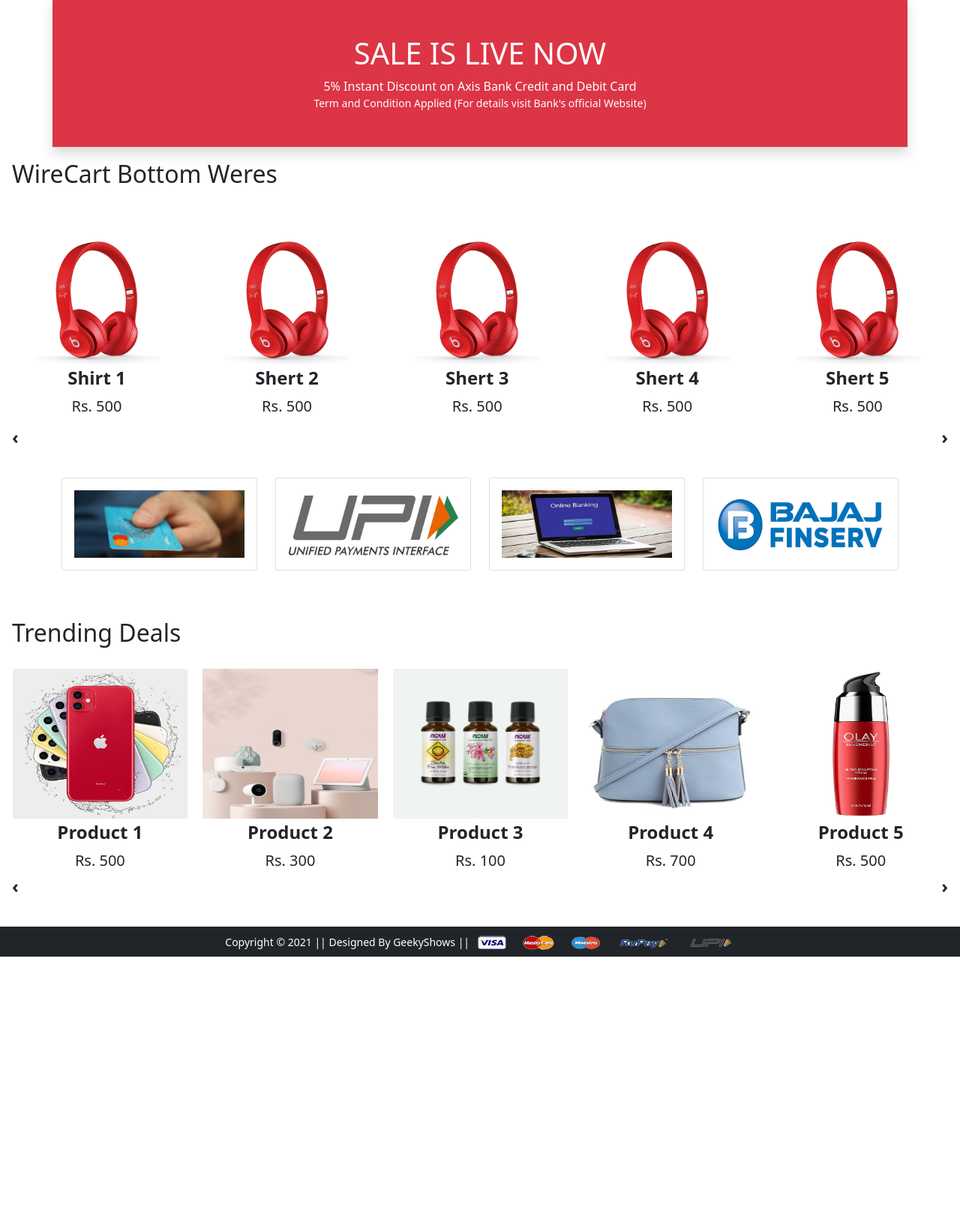
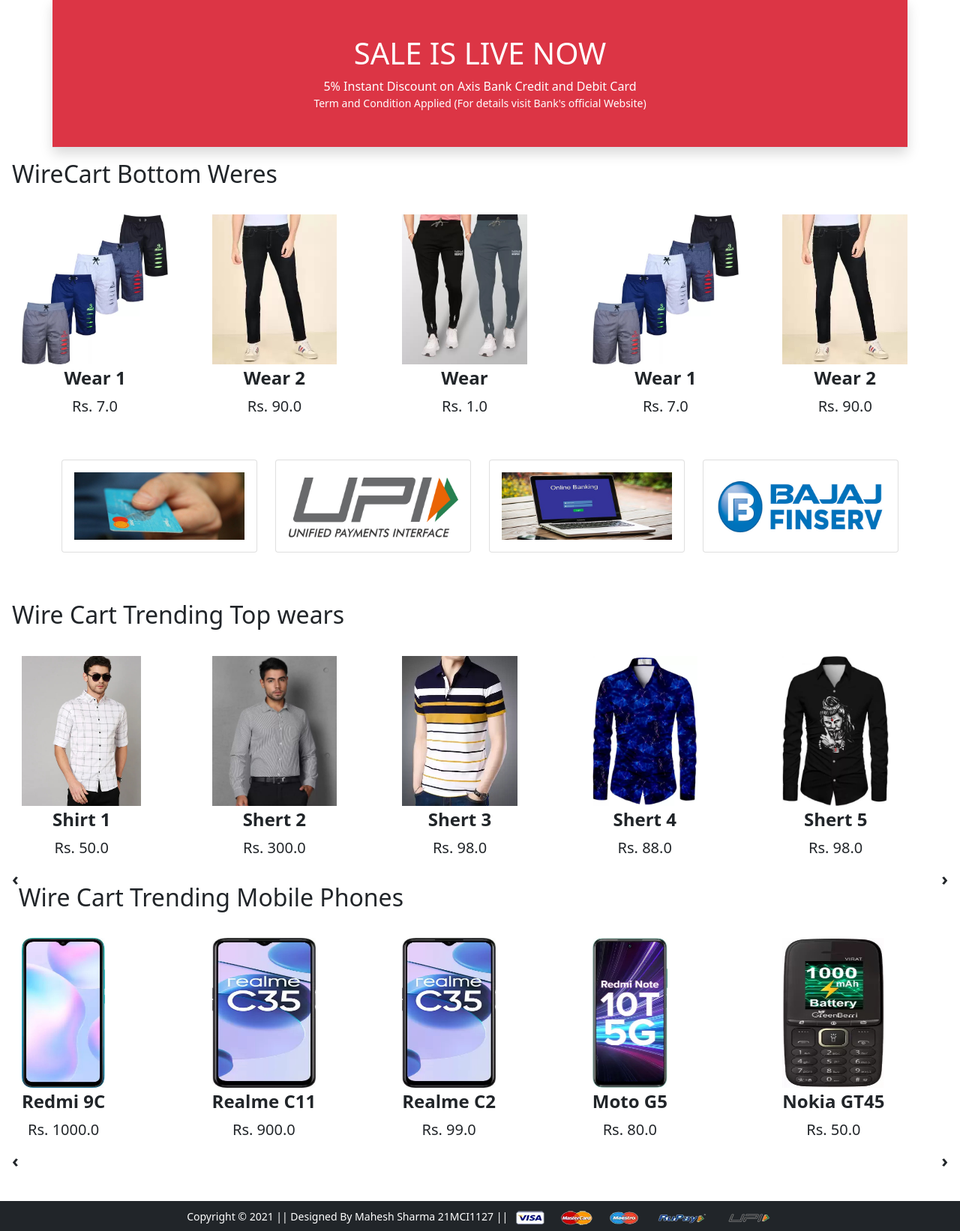
Before and after one commit to techstarMahesh/WireCart, a Django app: page / in a window 1280 px wide. Shown: the part 538-2180 px from the top of the page at 75% size. Before the commit the page ends 1814 px from the top, so only its background shows below. Run offline with Django 4.2, Linux system fonts and the light colour scheme; data comes from the database, SQL or seed files in the repository; both versions use the stored data as it was after the commit; some libraries are stand-ins or nearby versions.

Commit message:
product and product discription added

```diff
--- a/app/templates/app/base.html
+++ b/app/templates/app/base.html
@@ -89,7 +89,7 @@
 
     <!-- Start Footer -->
     <footer class="container-fluid bg-dark text-center p-2 mt-5">
-        <small class="text-white">Copyright &copy; 2021 || Designed By GeekyShows || </small>
+        <small class="text-white">Copyright &copy; 2021 || Designed By Mahesh Sharma 21MCI1127 || </small>
         <img src="{% static 'app/images/payment.png' %}" alt="" srcset="" class="img-fluid" height="2px">
     </footer> <!-- End Footer -->
 
--- a/app/templates/app/home.html
+++ b/app/templates/app/home.html
@@ -49,8 +49,8 @@
  <h2>WireCart Bottom Weres</h2>
  <!-- Slider 1 -->
  <div class="owl-carousel" id="slider1">
-  {% for b in topwears %}
-  <a href="{% url 'product-detail' %}" class="btn"><div class="item"><img src="{% static 'app/images/product/1.jpg' %}" alt="" height="200px"><span class="fw-bold"> {{b.title}} </span><br><span class="fs-5">Rs. 500</span></div></a>
+  {% for b in bottomwears %}
+  <a href="{% url 'product-detail' b.id %}" class="btn"><div class="item"><img src="{{b.product_image.url}}" alt="" height="200px"><span class="fw-bold"> {{b.title}} </span><br><span class="fs-5">Rs. {{b.discounted_price}} </span></div></a>
   {% endfor %}
  </div>
 </div>
@@ -93,22 +93,26 @@
 
 <!-- 2nd Product Slider -->
 <div class="mx-3">
- <h2>Trending Deals</h2>
+ <h2>Wire Cart Trending Top wears</h2>
  <!-- Slider 2 -->
  <div class="owl-carousel" id="slider2">
-  <div class="item"><img src="{% static 'app/images/product/12.jpg' %}" alt="" height="200px"><span class="fw-bold">Product 1</span><br><span class="fs-5">Rs. 500</span></div>
-  <div class="item"><img src="{% static 'app/images/product/11.jpg' %}" alt="" height="200px"><span class="fw-bold">Product 2</span><br><span class="fs-5">Rs. 300</span></div>
-  <div class="item"><img src="{% static 'app/images/product/10.jpg' %}" alt="" height="200px"><span class="fw-bold">Product 3</span><br><span class="fs-5">Rs. 100</span></div>
-  <div class="item"><img src="{% static 'app/images/product/9.jpg' %}" alt="" height="200px"><span class="fw-bold">Product 4</span><br><span class="fs-5">Rs. 700</span></div>
-  <div class="item"><img src="{% static 'app/images/product/8.jpg' %}" alt="" height="200px"><span class="fw-bold">Product 5</span><br><span class="fs-5">Rs. 500</span></div>
-  <div class="item"><img src="{% static 'app/images/product/11.jpg' %}" alt="" height="200px"><span class="fw-bold">Product 6</span><br><span class="fs-5">Rs. 400</span></div>
-  <div class="item"><img src="{% static 'app/images/product/5.jpg' %}" alt="" height="200px"><span class="fw-bold">Product 7</span><br><span class="fs-5">Rs. 500</span></div>
-  <div class="item"><img src="{% static 'app/images/product/11.jpg' %}" alt="" height="200px"><span class="fw-bold">Product 8</span><br><span class="fs-5">Rs. 300</span></div>
-  <div class="item"><img src="{% static 'app/images/product/12.jpg' %}" alt="" height="200px"><span class="fw-bold">Product 9</span><br><span class="fs-5">Rs. 600</span></div>
-  <div class="item"><img src="{% static 'app/images/product/7.jpg' %}" alt="" height="200px"><span class="fw-bold">Product 10</span><br><span class="fs-5">Rs. 900</span></div>
-  <div class="item"><img src="{% static 'app/images/product/6.jpg' %}" alt="" height="200px"><span class="fw-bold">Product 11</span><br><span class="fs-5">Rs. 100</span></div>
-  <div class="item"><img src="{% static 'app/images/product/10.jpg' %}" alt="" height="200px"><span class="fw-bold">Product 12</span><br><span class="fs-5">Rs. 200</span></div>
+  {% for tp in topwears %}
+  <a href="{% url 'product-detail' tp.id %}" class="btn"><div class="item"><img src="{{tp.product_image.url}}" alt="" height="200px"><span class="fw-bold"> {{tp.title}} </span><br><span class="fs-5">Rs. {{tp.discounted_price}} </span></div></a>
+  {% endfor %}
  </div>
 </div>
 <!-- End 2nd Product Slider -->
+
+<!-- 3nd Product Slider -->
+<div class="mx-3">
+  <h2>Wire Cart Trending Mobile Phones</h2>
+  <!-- Slider 2 -->
+  <div class="owl-carousel" id="slider2">
+   {% for m in mobiles %}
+   <a href="{% url 'product-detail' m.id %}" class="btn"><div class="item"><img src="{{m.product_image.url}}" alt="" height="200px"><span class="fw-bold"> {{m.title}} </span><br><span class="fs-5">Rs. {{m.discounted_price}} </span></div></a>
+   {% endfor %}
+  </div>
+ </div>
+ <!-- End 3nd Product Slider -->
+
 {% endblock main-content %}
--- a/app/urls.py
+++ b/app/urls.py
@@ -5,7 +5,8 @@
 urlpatterns = [
     # path('', views.home),
     path('', views.ProductView.as_view(), name='home'),
-    path('product-detail/', views.product_detail, name='product-detail'),
+    # path('product-detail/<int:pk>', views.product_detail, name='product-detail'),
+    path('product-detail/<int:pk>', views.ProductDetailView.as_view(), name='product-detail'),
     path('cart/', views.add_to_cart, name='add-to-cart'),
     path('buy/', views.buy_now, name='buy-now'),
     path('profile/', views.profile, name='profile'),
--- a/app/views.py
+++ b/app/views.py
@@ -12,8 +12,13 @@
         mobiles = Product.objects.filter(category='M')
         return render(request, 'app/home.html', {'topwears': topwears, 'bottomwears': bottomwears, 'mobiles': mobiles})
 
-def product_detail(request):
-    return render(request, 'app/productdetail.html')
+# def product_detail(request):
+#     return render(request, 'app/productdetail.html')
+
+class ProductDetailView(View):
+    def get(self, request, pk):
+        product = Product.objects.get(pk=pk)
+        return render(request, 'app/productdetail.html', {'product': product})
 
 def add_to_cart(request):
     return render(request, 'app/addtocart.html')
```
Also changed, not shown: app/templates/app/productdetail.html (+4 -4 lines), db.sqlite3, media/ productimg/bw1.jpg (added), media/ productimg/bw2.jpg (added), media/ productimg/bw3.jpg (added), media/ productimg/m1.jpg (added), media/ productimg/m2.jpg (added), media/ productimg/m3.jpg (added), media/ productimg/m4.jpg (added), media/ productimg/m6.jpg (added), media/ productimg/m7.jpg (added), media/ productimg/tp3.jpg (added), media/ productimg/tp4.jpg (added), media/ productimg/tp5.jpg (added), 1 more files.
